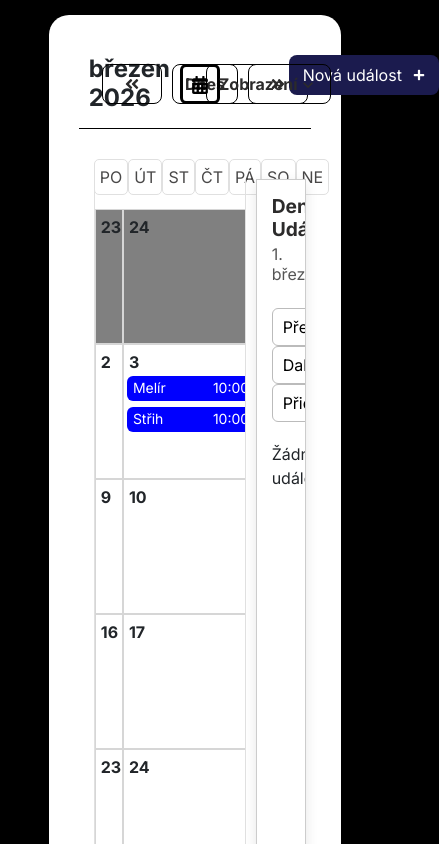
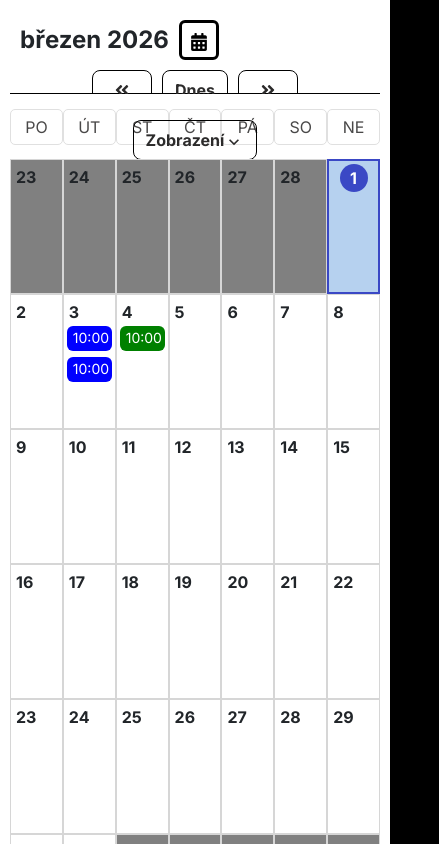
Before and after one commit to Jakub-coding99/React-Calendar, a React (Vite) app: page / in a window 390 px wide. Shown: the top 844 px of the page, 439 px wide, since content can reach past the window. Built offline with nearby package versions, Linux system fonts and the light colour scheme; a web font is replaced by a local one.

Commit message:
edit style of list and day view

```diff
--- a/src/components/Calendar.tsx
+++ b/src/components/Calendar.tsx
@@ -14,6 +14,7 @@ import { useCalendar } from "../hooks/useCalendar";
 import { Modal } from "./Modal";
 import type { EventType } from "../types/event";
 import { CalendarHeader } from "./CalendarHeader";
+import type React from "react";
 
 export const Calendar = () => {
   const mockedEvents = [
@@ -23,10 +24,8 @@ export const Calendar = () => {
       end: "2026-02-02T11:00",
       id: "1",
       color: "red",
-      note: `jojojojjjjjjjjjjjjjjjjjjjmm mmm
-      "mmmmmm
-      "modalStatem"
-      "modalStatemjjjjjjjjjjjjjjjjjjjjjjjjjjjjjjjjjjjjjjjjjjjjjjjjjjjjjjjjjjjjjjjjjjjjjjjjjjjjj`,
+      note: `jojojojjjjjjjjjjjjjjjjjjjmm mmmmmmmmm modalStatem modalStatemjjjjjjjjjjjjjjjjjjjjjjjjjjjjjjjjjjjjjjjjjjjjjjjjjjjjjjjjjjjjjjjjjjjjjjjjjjjjj`,
+      location: "Ostrava",
     },
 
     {
@@ -220,6 +219,38 @@ export const Calendar = () => {
 
   const days = ["PO", "ÚT", "ST", "ČT", "PÁ", "SO", "NE"];
 
+  const renderView = () => {
+    switch (view) {
+      case View.list:
+        return (
+          <CalendarList
+            events={listViewEvents(event, month)}
+            onSelectEvent={openShowModal}
+          />
+        );
+
+      case View.month:
+        return <CalendarGrid arr={arr} />;
+
+      case View.day:
+        return (
+          <EventList
+            onSelectEvent={openEditModal}
+            events={eventList.length > 0 ? eventList : []}
+            eventDate={actualDate(months)}
+            nextDay={nextDay}
+            prevDay={prevDay}
+            addEventCurrentDay={() =>
+              openAddModal(formatDateToDT(year, month, day))
+            }
+            deleteEvent={handleChange}
+          />
+        );
+    }
+  };
+
+  const renderedView = renderView();
+
   return (
     <>
       <div className="wrapper">
@@ -240,7 +271,7 @@ export const Calendar = () => {
         </div>
         <div className="calendar-column">
           <div className="calendar-wrapper">
-            {view !== View.list ? (
+            {view == View.month ? (
               <div className="weekDaysContainer">
                 {" "}
                 <div className="weekDaysWrapper">
@@ -255,17 +286,9 @@ export const Calendar = () => {
             ) : undefined}
 
             <div className={`calendar-body-left ${animate}`}>
-              <div className="">
-                {view === View.list ? (
-                  <CalendarList
-                    events={listViewEvents(event, month)}
-                    onSelectEvent={openShowModal}
-                  />
-                ) : (
-                  <CalendarGrid arr={arr} />
-                )}
-              </div>
+              {renderedView}
             </div>
+
             <div className="calendar-body-right">
               <EventList
                 onSelectEvent={openEditModal}
--- a/src/components/CalendarHeader.tsx
+++ b/src/components/CalendarHeader.tsx
@@ -121,6 +121,15 @@ export const CalendarHeader = ({
                 setOpenDropdown(false);
               }}
             />
+
+            <Button
+              onClick={() => {
+                setView(View.day);
+                setOpenDropdown(false);
+              }}
+              className="day-view-btn"
+              children="Denní"
+            />
           </div>
         )}
       </div>
--- a/src/components/CalendarList.tsx
+++ b/src/components/CalendarList.tsx
@@ -12,19 +12,11 @@ export const CalendarList = ({ events, onSelectEvent }: Props) => {
   console.log(events);
   return (
     <>
-      <div>
-        {events?.map((day) => (
-          <div className="new-event-list-day">
-            <div className="d-flex flex-row">
-              <div
-                style={{
-                  width: "60px",
-                  background: "grey",
-                  height: "60px",
-                  borderRadius: "10px",
-                }}
-                className="d-flex flex-column m-0  g-0 justify-content-center align-items-center"
-              >
+      <div className="list-content">
+        {events?.map((day, index) => (
+          <div key={index} className="new-event-list-day">
+            <div className="d-flex flex-row marker-list-border ">
+              <div className="d-flex flex-column m-0  g-0 justify-content-center align-items-center day-marker-list">
                 <span className="fw-bold" style={{ fontSize: 20 }}>
                   {Number(day.date.split("-")[2])}{" "}
                 </span>
@@ -39,7 +31,7 @@ export const CalendarList = ({ events, onSelectEvent }: Props) => {
                 </span>
               </div>
             </div>
-
+            <div>
               {day.events.map((ev, index) => (
                 <DayEvent
                   key={index}
@@ -49,14 +41,11 @@ export const CalendarList = ({ events, onSelectEvent }: Props) => {
                 />
               ))}
             </div>
+          </div>
         ))}
       </div>
 
       {events?.length == 0 ? "neni udalost" : undefined}
-
-      <div id="calendar-list">
-        <div className="calendar-list-wrapper"></div>
-      </div>
     </>
   );
 };
--- a/src/components/DayEvent.tsx
+++ b/src/components/DayEvent.tsx
@@ -6,6 +6,7 @@ import { Alert } from "../components/Alert";
 import { useDeleteEvent } from "../utils/eventActions";
 import { MdNotes } from "react-icons/md";
 import { FaLocationDot } from "react-icons/fa6";
+import { TbClockHour4 } from "react-icons/tb";
 
 interface Props {
   events: EventType;
@@ -101,7 +102,7 @@ export const DayEvent = ({
               <p>{`${formatToPrettyDate(startDate)} ${startTime} - ${formatToPrettyDate(endDate)} ${endTime}`}</p>
             </div>
           )}
-
+          {events.note ? (
             <div className="event-note">
               <div className="note-icon">
                 <MdNotes />
@@ -112,12 +113,16 @@ export const DayEvent = ({
                 kkljjjjjjjjjjjjjjjjjjjjjjjjjjjjjjjjjjjjjjjjjjjjjjjjjjjjjjjjjjjjjjjjjjjjjjjjjjjjjjjjjjjjjjj
               </p>
             </div>
+          ) : undefined}
+
+          {events.location ? (
             <div className="event-location">
               <div className="location-icon">
                 <FaLocationDot />
               </div>
               <p>Ostrava</p>
             </div>
+          ) : undefined}
         </div>
       ) : undefined}
 
@@ -152,9 +157,48 @@ export const DayEvent = ({
       ) : undefined}
 
       {className == "calendar-list-view" ? (
-        <div onClick={openModal} className="month-list-view" style={{}}>
-          {events.event}
-          {events.start.split("T")[1]}
+        <div
+          style={{ borderLeft: `${events.color} 5px solid` }}
+          onClick={openModal}
+          className="month-list-view"
+        >
+          <div className="month-list-left d-flex  align-items-center justify-content-between gap-2">
+            <span className="bigger-span">{events.start.split("T")[1]}</span>
+            <span className="smaller-span">1h</span>
+          </div>
+          <div className="month-list-right d-flex flex-column justify-content-between gap-2">
+            <div className="d-flex flex-row justify-content-between">
+              <span className="bigger-span">{events.event}</span>
+              <span
+                style={{
+                  background: events.color,
+                  width: "20px",
+                  height: "20px",
+                  borderRadius: "50%",
+                }}
+              ></span>
+            </div>
+            <span
+              style={{
+                overflowY: "auto",
+                width: "100%",
+                whiteSpace: "pre-line",
+                maxHeight: "50%",
+              }}
+            >
+              {events.note}
+            </span>
+            <span>
+              <span>
+                {" "}
+                <TbClockHour4 size={15} />
+              </span>
+              <span className="smaller-span">
+                {" "}
+                {events.start.split("T")[1]} - {events.end.split("T")[1]}
+              </span>
+            </span>
+          </div>
         </div>
       ) : undefined}
     </>
--- a/src/style/styles.css
+++ b/src/style/styles.css
@@ -50,13 +50,6 @@ body {
   margin-bottom: 5px;
 }
 
-/* .weekDaysWrapperSpan {
-  background: rgb(205, 30, 30);
-  width: 100%;
-  grid-row: 1;
-  grid-column: 2;
-} */
-
 .weekDaysWrapper {
   display: grid;
 
@@ -72,8 +65,8 @@ body {
   grid-column: 1;
   grid-row: 2;
   width: 100%;
-  border-left: 0.5px solid rgb(224, 224, 224);
-  border-right: 0.5px solid rgb(224, 224, 224);
+  /* border-left: 0.5px solid rgb(224, 224, 224);
+  border-right: 0.5px solid rgb(224, 224, 224); */
   padding-top: 30px;
 }
 .calendar-body-right {
@@ -305,7 +298,7 @@ body {
 
 .calendarDaysLayout {
   display: grid;
-  grid-template-columns: repeat(7, 1fr);
+  grid-template-columns: repeat(7, minmax(0, 1fr));
 }
 
 .calendar-body-left {
@@ -489,23 +482,87 @@ body {
 
 .event-list-view {
   padding: 10px;
-  background-color: rgb(193, 185, 185);
+  background-color: rgb(255, 255, 255);
 
-  box-shadow: 0 5px 15px 8px rgb(181, 179, 179);
+  box-shadow: 0 5px 25px 8px rgb(238, 238, 238);
   overflow-y: auto;
 }
 
 .event-list-view:hover {
-  background-color: #e2dfdf;
+  cursor: pointer;
+  transform: translateY(-5px);
+  transition: transform 0.8s ease;
 }
 
 .month-list-view {
-  background-color: whitesmoke;
+  background-color: #ffffff;
+  height: 16vh;
+  width: 95%;
+  padding: 10px;
+  margin: 15px auto;
+  border: 0.5px solid rgb(234, 233, 233);
+  display: grid;
+  grid-template-columns: 10% 90%;
+  min-width: 0;
+  min-height: 0;
+  box-shadow: 0 4px 12px rgba(0, 0, 0, 0.15);
+}
+
+.list-content {
+  margin: 0 30px;
+  overflow-y: auto;
+  overflow-x: hidden;
+  height: 70vh;
+}
+
+.month-list-left {
+  grid-column: 1;
+  display: flex;
+  flex-direction: column;
+}
+
+.smaller-span {
+  font-size: 14px;
+  color: rgb(89, 89, 89);
+}
+.bigger-span {
+  font-size: 18px;
+  font-weight: bold;
+}
+
+.month-list-right {
+  grid-column: 2;
+}
+
+.day-marker-list {
+  font-size: 19px;
+  width: 70px;
+  background-color: #f8f7f7;
+  height: 70px;
+  border-radius: 10px;
+  margin: 20px 0;
+  padding: 10px;
+  margin: 10px 0;
+}
+
+.marker-list-border {
+  position: relative;
+}
+
+.marker-list-border::after {
+  content: "";
+  position: absolute;
+  width: 100%;
+  height: 0.5px;
+  background-color: rgb(223, 223, 223);
+  bottom: -5px;
 }
 
 .month-list-view:hover {
   cursor: pointer;
-  background-color: grey;
+  border: 1px solid rgb(155, 155, 212);
+  transform: scale(1.03);
+  transition: transform 0.8s ease;
 }
 
 /* styling grid event */
@@ -782,12 +839,91 @@ button:hover {
   color: white;
 }
 
+.day-view-btn {
+  display: none;
+}
 @media (max-width: 800px) {
-  .calendarWrapper {
-    overflow-x: auto;
+  html,
+  body {
+    overflow-x: hidden;
   }
 
-  .calendarDay {
-    overflow-y: auto;
+  .calendar-page {
+    width: 100%;
+    height: auto;
+    justify-content: flex-start;
+  }
+
+  .wrapper {
+    width: 100%;
+    margin: 0;
+    padding: 10px;
+    border-radius: 0;
+  }
+
+  .calendar-wrapper {
+    display: block;
+    padding: 0;
+  }
+
+  .calendar-body {
+    width: 100%;
+    padding: 10px;
+  }
+
+  #calendar {
+    width: 100%;
+    height: auto;
+    padding: 0;
+    margin: 0;
+  }
+
+  /* HEADER */
+  .calendar-header {
+    display: flex;
+    flex-direction: column;
+    gap: 10px;
+  }
+
+  .header-date-wrapper,
+  .direction-btns,
+  .view-btn-wrapper,
+  .add-btn {
+    width: 100%;
+  }
+
+  .day-view-btn {
+    display: block;
+  }
+
+  .direction-btns {
+    justify-content: space-between;
+  }
+
+  /* skryj pravý panel */
+  .calendar-body-right {
+    display: none;
+  }
+
+  .calendarDaysLayout {
+    display: grid;
+    grid-template-columns: repeat(7, minmax(0, 1fr));
+    width: 100%;
+  }
+
+  /* dny */
+
+  .calendarDays {
+    width: 100%;
+    aspect-ratio: 1 / 1; /* pokud chceš čtverce */
+  }
+
+  /* týdny */
+  .weekDaysContainer {
+    width: 100%;
+  }
+
+  .weekDaysWrapper {
+    width: 100%;
   }
 }
--- a/src/types/event.ts
+++ b/src/types/event.ts
@@ -5,11 +5,13 @@ export interface EventType {
   id: string;
   color: string;
   note?: string;
+  location?: string;
 }
 
 export enum View {
   month = "month",
   list = "list",
+  day = "day",
 }
 
 export interface ModalState {
```
Lines whose indentation alone changed are shown as unchanged.
